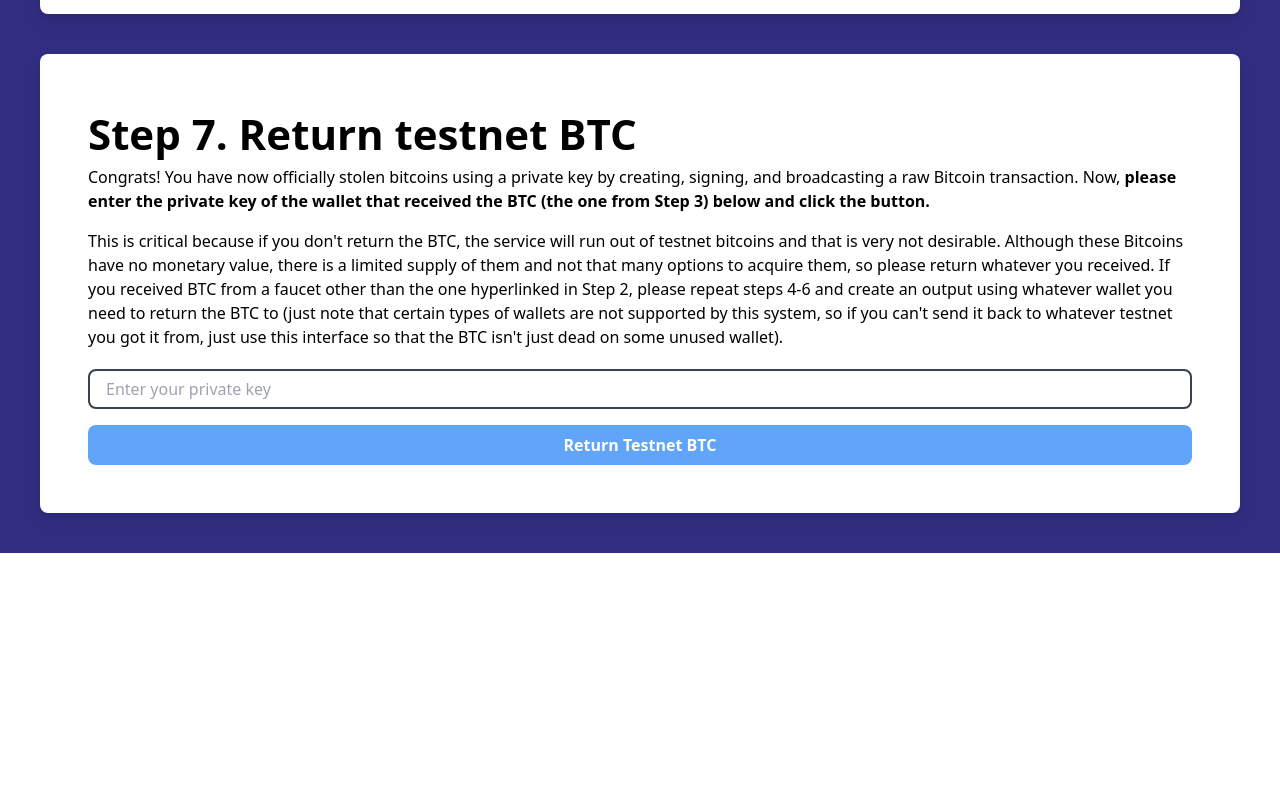
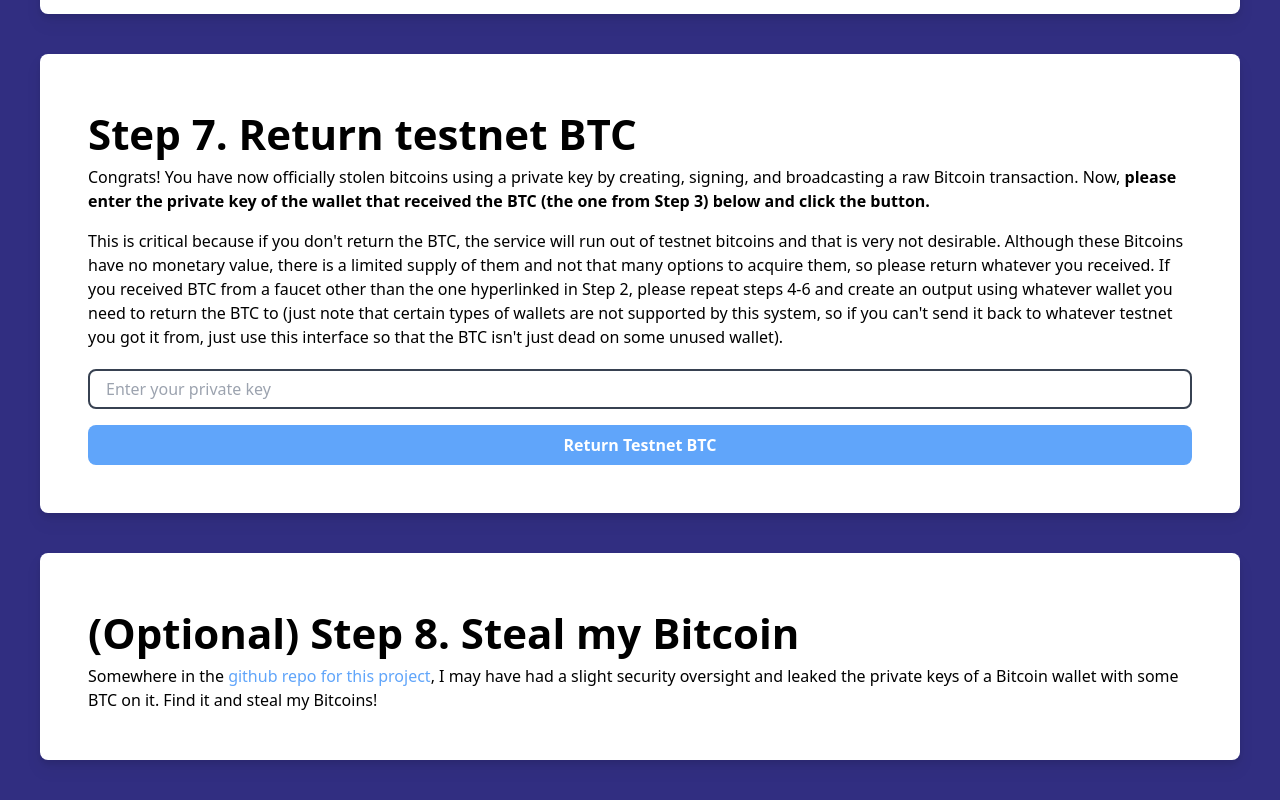
Before and after one commit to CryptoMexFund/steal_btc, a React (Create React App) app in the folder frontend/: page / in a window 1280 px wide. Shown: the part 3618-4418 px from the top of the page. Before the commit the page ends 4171 px from the top, so only its background shows below. Built offline with nearby package versions, Linux system fonts and the light colour scheme.

Commit message:
Added Step 8

```diff
--- a/frontend/src/App.js
+++ b/frontend/src/App.js
@@ -20,6 +20,7 @@ function App() {
         {steps.Step5()}
         {steps.Step6()}
         {steps.Step7()}
+        {steps.Step8()}
       </div>
     </div>
   );
--- /dev/null
+++ b/frontend/src/steps/Step8.js
@@ -0,0 +1,15 @@
+import React from 'react';
+import Section from "../components/Section";
+import {TextHyperlink} from "../components/Links";
+
+function Step8(){
+    return (
+        <Section title="(Optional) Step 8. Steal my Bitcoin">
+            <div className="flex flex-col space-y-4">
+                <p>Somewhere in the <TextHyperlink href="https://github.com/CryptoMexFund/steal_btc">github repo for this project</TextHyperlink>, I may have had a slight security oversight and leaked the private keys of a Bitcoin wallet with some BTC on it. Find it and steal my Bitcoins!</p>
+            </div>
+        </Section>
+    )
+}
+
+export default Step8;
--- a/frontend/src/steps/index.js
+++ b/frontend/src/steps/index.js
@@ -5,3 +5,4 @@ export { default as Step4 } from "./Step4"
 export { default as Step5 } from "./Step5"
 export { default as Step6 } from "./Step6"
 export { default as Step7 } from "./Step7"
+export { default as Step8 } from "./Step8"
```
Also changed, not shown: 1 other file (tests, documents, lock files or other folders).
